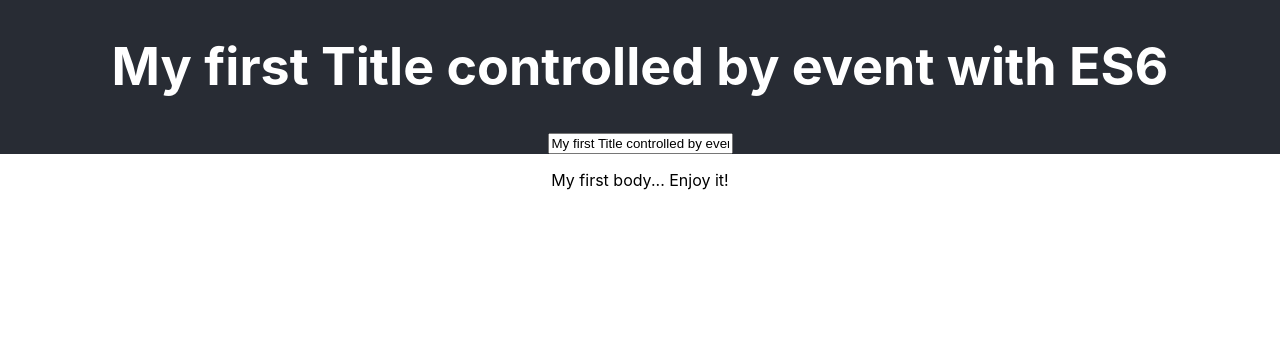
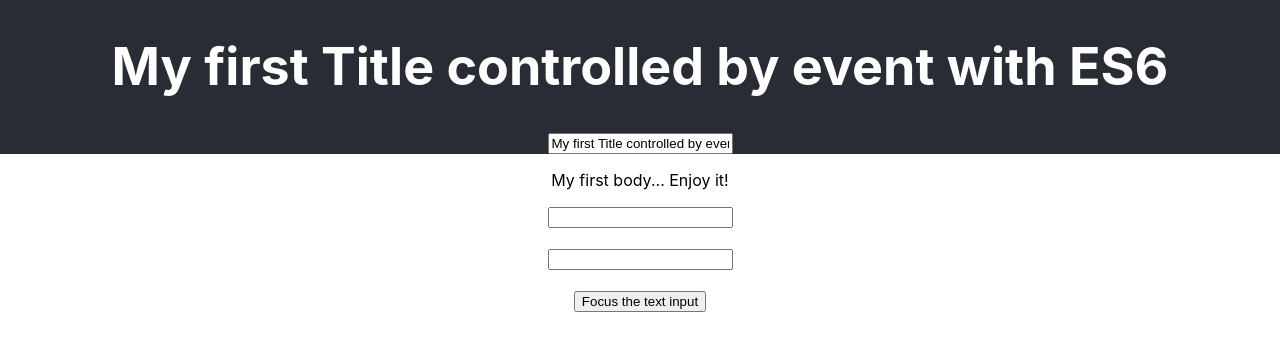
Before and after one commit to mcartagena/reacjs-practice, a React app: page / in a window 1280 px wide. Shown: the top 350 px of the page. Built offline with nearby package versions, Linux system fonts and the light colour scheme.

Commit message:
adding focus feature

```diff
--- a/src/App.js
+++ b/src/App.js
@@ -1,5 +1,6 @@
 import React,{Component} from 'react';
 import '../css/App.css';
+import CustomTextInput from "./CustomTextInput";
 
 import Header from "./Header"
 
@@ -20,6 +21,7 @@ class App extends Component {
       <div className="App">
         <Header changeTitle={this.changeTitle.bind(this)} title={this.state.title} />
         <p>My first body...  Enjoy it!</p>
+        <CustomTextInput />
       </div>
     );
   }
--- /dev/null
+++ b/src/CustomTextInput.js
@@ -0,0 +1,33 @@
+import React from "react";
+
+class CustomTextInput extends React.Component {
+    constructor(props) {
+        super(props);
+        this.focus = this.focus.bind(this);
+    }
+    focus() {
+        // Explicitly focus the text input using the raw DOM API
+        this.refs.textInput.focus();
+    }
+    render() {
+        // Use the ref callback to store a reference to the text input DOM
+        // element in an instance field (for example, this.textInput).
+        return (
+            <div>
+                <input
+                    type="text"
+                    ref="textInput" /><br /><br />
+                <input
+                    type="text"
+                /><br /><br />
+                <input
+                    type="button"
+                    value="Focus the text input"
+                    onClick={this.focus}
+                />
+            </div>
+        );
+    }
+}
+
+export default CustomTextInput;
```
